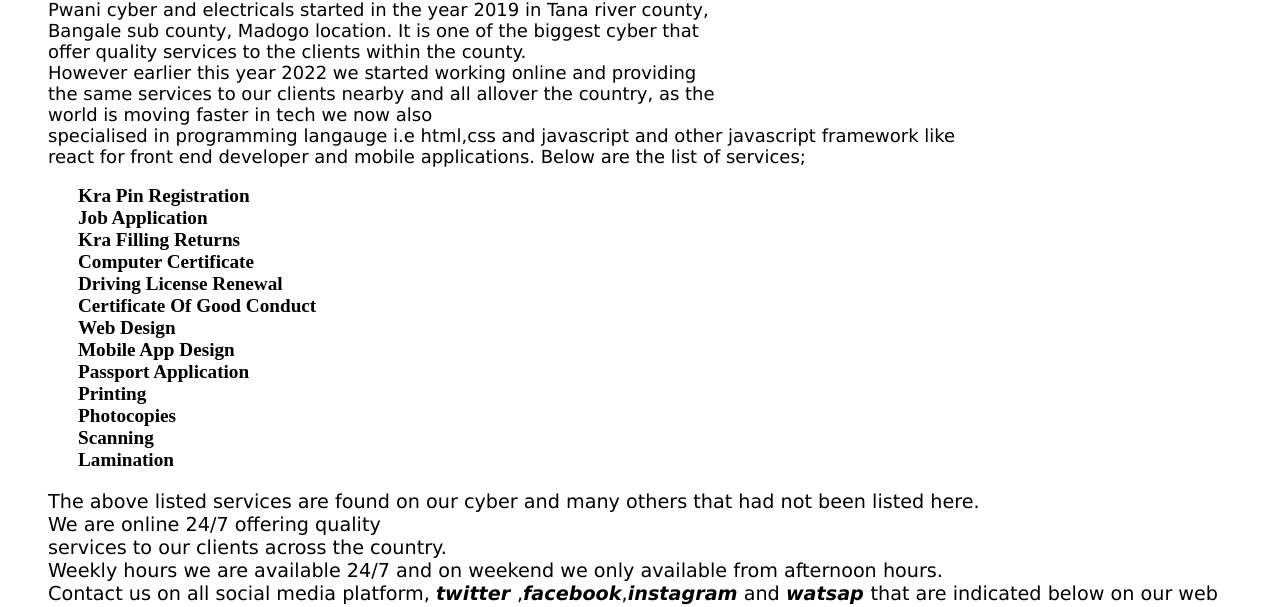
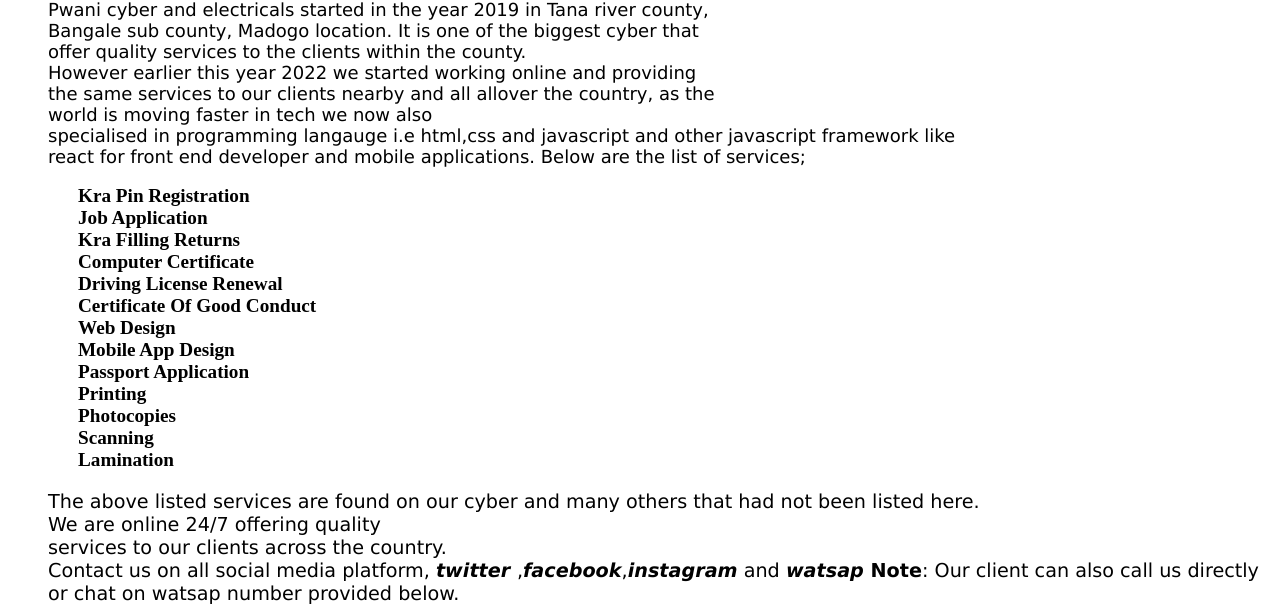
Before and after one commit to Lodez-Bonnie/PwaniCyber, a plain HTML site: page index.html in a window 1280 px wide. Shown: the part 351-958 px from the top of the page. Drawn offline with nearby package versions, Linux system fonts and the light colour scheme.

Commit message:
Update index.html

```diff
--- a/index.html
+++ b/index.html
@@ -63,12 +63,10 @@ Tel No: +254728337426
       <div id="para">
 <p>The above listed services are found on our cyber and many others that had not been listed here.<br>We are online 24/7 offering quality <br>
   services to our clients across the country.<br>
-  Weekly hours we are available 24/7 and on weekend we only available from afternoon hours.<br>
   Contact us on all social media platform, <b><i>twitter
        </i></b> ,<b><i>facebook</i></b>,<b><i>instagram</i></b> and <b><i>watsap</i>
   </b>
-   that are indicated below on our web page.<br><br>
- <b>Note</b>: Our client can also call us directly or chat on watsap number provided below. </p>
+   <b>Note</b>: Our client can also call us directly or chat on watsap number provided below. </p>
       </div>
 
     </div>
```
